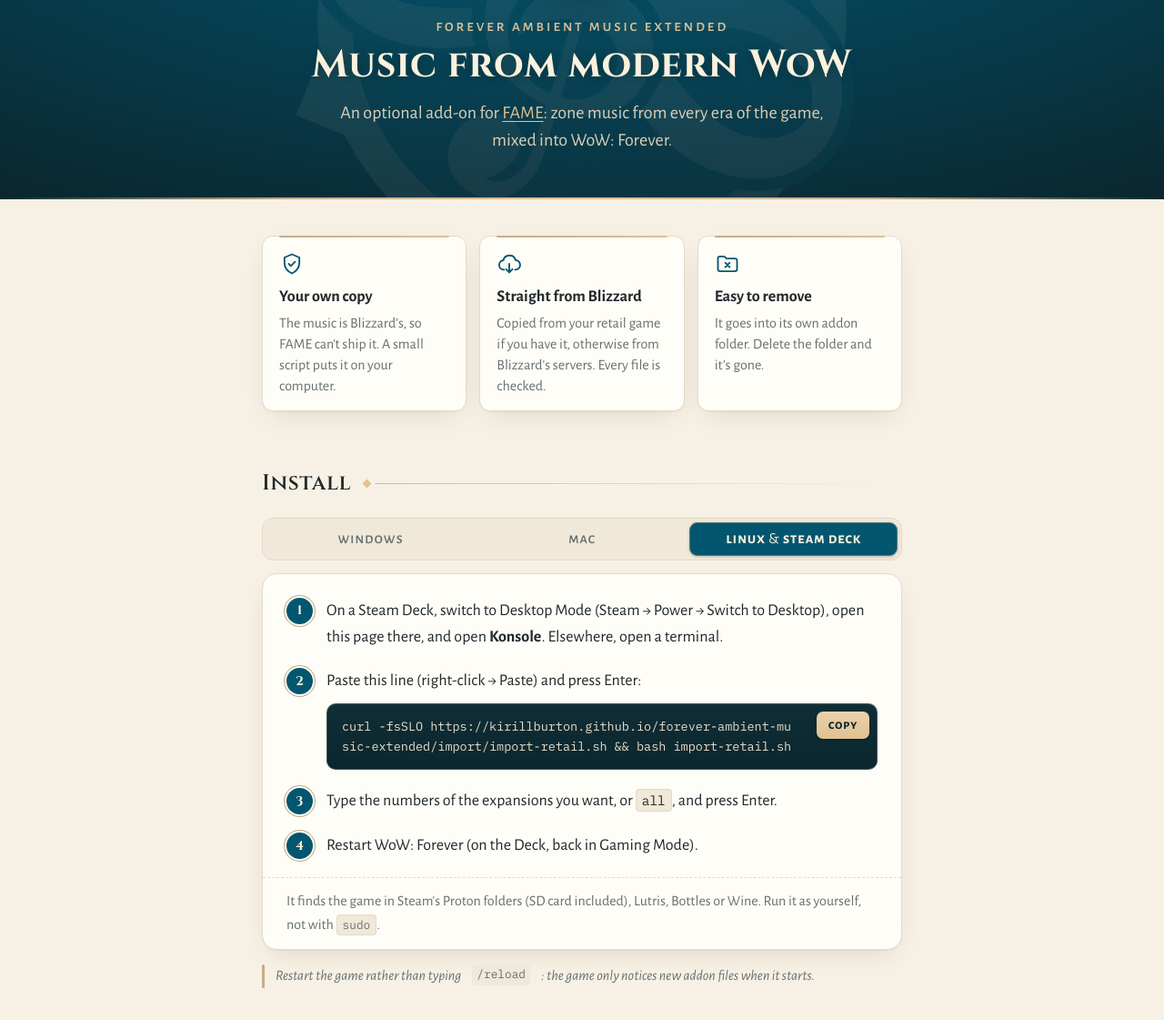
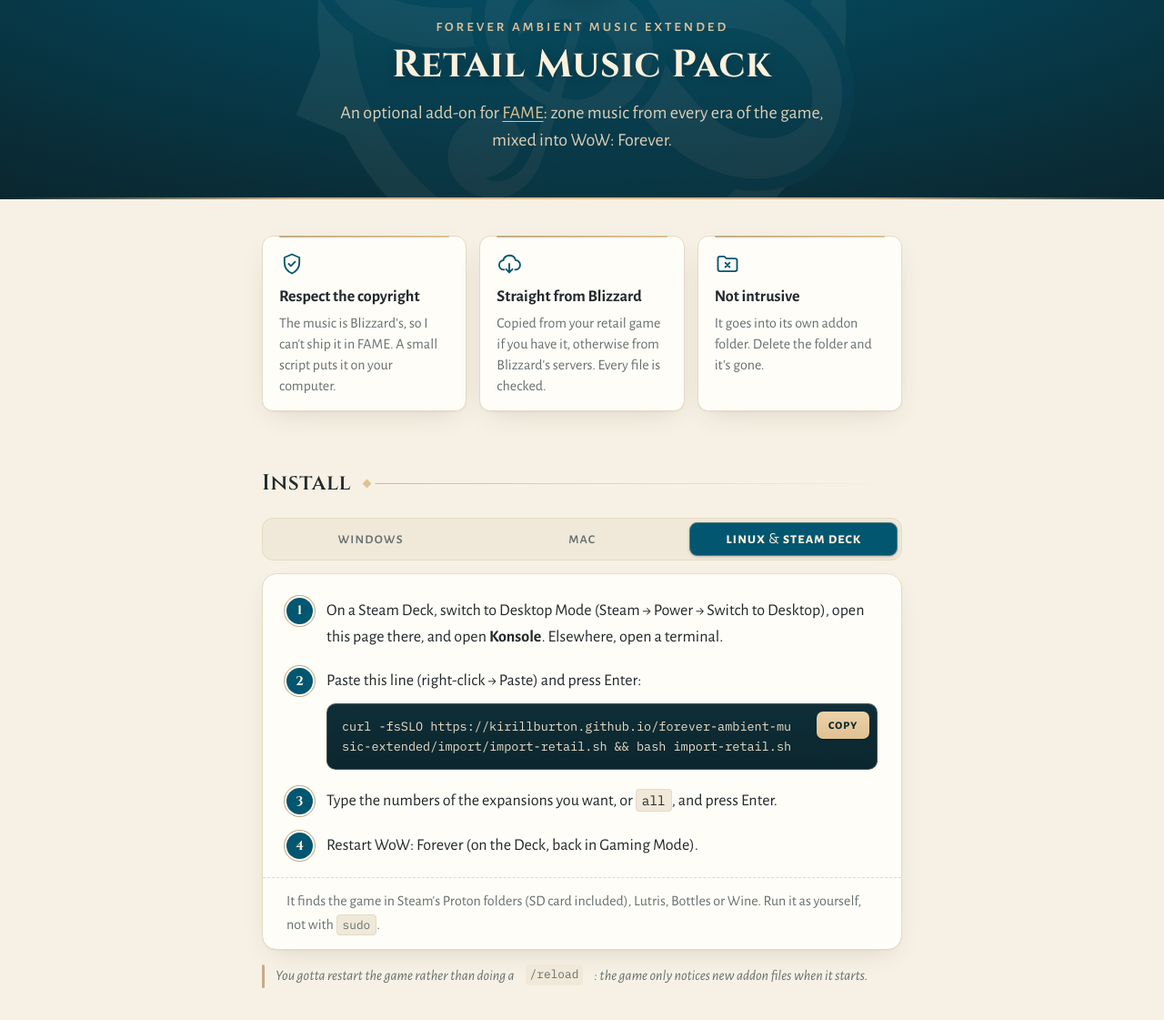
Before and after one commit to kirillburton/forever-ambient-music-extended, a plain HTML site: page docs/import/index.html in a window 1280 px wide. Shown: the part 179-1300 px from the top of the page at 91% size. Drawn offline with nearby package versions, Linux system fonts and the light colour scheme; no server answers.

Commit message:
Update header and facts section in index.html

```diff
--- a/docs/import/index.html
+++ b/docs/import/index.html
@@ -180,17 +180,17 @@ footer p { margin: 0 auto; max-width: 520px; }
   <div class="wrap">
     <img src="logo.svg" alt="FAME logo" width="112" height="112">
     <div class="eyebrow">Forever Ambient Music Extended</div>
-    <h1>Music from modern WoW</h1>
-    <p class="lede">An optional add-on for <a href="https://github.com/kirillburton/forever-ambient-music-extended">FAME</a>:
+    <h1>Retail Music Pack</h1>
+    <p class="lede">An optional add-on for <a href="https://www.curseforge.com/wow/addons/forever-ambient-music-extended-fame">FAME</a>:
     zone music from every era of the game, mixed into WoW: Forever.</p>
   </div>
 </header>
 
 <main class="wrap">
 <div class="facts">
-  <div class="fact"><svg viewBox="0 0 24 24" fill="none" stroke="currentColor" stroke-width="1.6" stroke-linecap="round" stroke-linejoin="round" aria-hidden="true"><path d="M12 3l7 3v5c0 4.5-3 8.2-7 10-4-1.8-7-5.5-7-10V6z"/><path d="M9 12l2 2 4-4"/></svg><b>Your own copy</b><span>The music is Blizzard's, so FAME can't ship it. A small script puts it on your computer.</span></div>
+  <div class="fact"><svg viewBox="0 0 24 24" fill="none" stroke="currentColor" stroke-width="1.6" stroke-linecap="round" stroke-linejoin="round" aria-hidden="true"><path d="M12 3l7 3v5c0 4.5-3 8.2-7 10-4-1.8-7-5.5-7-10V6z"/><path d="M9 12l2 2 4-4"/></svg><b>Respect the copyright</b><span>The music is Blizzard's, so I can't ship it in FAME. A small script puts it on your computer.</span></div>
   <div class="fact"><svg viewBox="0 0 24 24" fill="none" stroke="currentColor" stroke-width="1.6" stroke-linecap="round" stroke-linejoin="round" aria-hidden="true"><path d="M7 17.5a4.5 4.5 0 0 1-.6-8.96A6 6 0 0 1 18 8.5a4 4 0 0 1-.5 9"/><path d="M12 12v8"/><path d="M9 17l3 3 3-3"/></svg><b>Straight from Blizzard</b><span>Copied from your retail game if you have it, otherwise from Blizzard's servers. Every file is checked.</span></div>
-  <div class="fact"><svg viewBox="0 0 24 24" fill="none" stroke="currentColor" stroke-width="1.6" stroke-linecap="round" stroke-linejoin="round" aria-hidden="true"><path d="M3 7a2 2 0 0 1 2-2h4l2 2h8a2 2 0 0 1 2 2v8a2 2 0 0 1-2 2H5a2 2 0 0 1-2-2z"/><path d="M10 11l4 4M14 11l-4 4"/></svg><b>Easy to remove</b><span>It goes into its own addon folder. Delete the folder and it's gone.</span></div>
+  <div class="fact"><svg viewBox="0 0 24 24" fill="none" stroke="currentColor" stroke-width="1.6" stroke-linecap="round" stroke-linejoin="round" aria-hidden="true"><path d="M3 7a2 2 0 0 1 2-2h4l2 2h8a2 2 0 0 1 2 2v8a2 2 0 0 1-2 2H5a2 2 0 0 1-2-2z"/><path d="M10 11l4 4M14 11l-4 4"/></svg><b>Not intrusive</b><span>It goes into its own addon folder. Delete the folder and it's gone.</span></div>
 </div>
 
 <h2>Install</h2>
@@ -241,10 +241,10 @@ footer p { margin: 0 auto; max-width: 520px; }
   Run it as yourself, not with <code>sudo</code>.</p>
 </section>
 
-<p class="note">Restart the game rather than typing <code>/reload</code>: the game only notices new addon files when it starts.</p>
+<p class="note">You gotta restart the game rather than doing a <code>/reload</code>: the game only notices new addon files when it starts.</p>
 
 <h2>What you get</h2>
-<p>Pick any mix when the script asks. FAME plays each track only in zones it suits, so the music stays in
+<p>Choose whatever eras you like or get them all. FAME has each track sorted to play only in zones it suits, so the music stays in
 character wherever you are.</p>
 <div class="card">
 <table>
```
